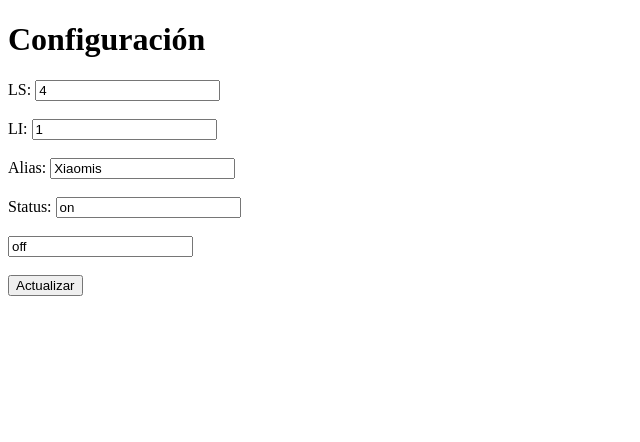
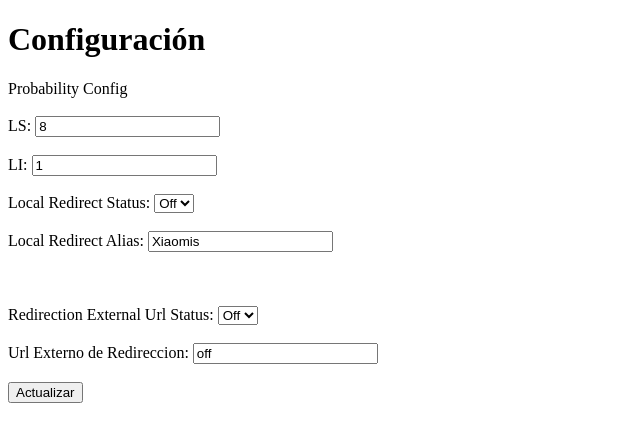
Before and after one commit to alejandro20050830/short_api, a Flask app: page / in a window 1280 px wide. Shown: the top 442 px of the page, without its empty margins (0-640 px from the left). Run offline with Flask 3, Linux system fonts and the light colour scheme.

Commit message:
Add files via upload

```diff
--- a/app.py
+++ b/app.py
@@ -1,7 +1,6 @@
 from flask import Flask, render_template, request, jsonify
 from keep_alive import *
 from flask_cors import CORS  # Importar la extensión CORS
-
 
 
 # Habilitar CORS para todos los orígenes
@@ -11,7 +10,14 @@ app = Flask(__name__)
 CORS(app)
 
 # Parámetros de configuración iniciales
-config = {"LS": "4", "LI": "1", "alias": "Xiaomis", "status": "on","redirect_dev_url":"off"}
+config = {
+    "LS": "8",
+    "LI": "1",
+    "alias": "Xiaomis",
+    "status": "off",
+    "redirect_dev_url": "off",
+    "redirection_url": "off",
+}
 
 
 @app.route("/")
@@ -27,6 +33,7 @@ def update_config():
     config["alias"] = request.form.get("alias")
     config["status"] = request.form.get("status")
     config["redirect_dev_url"] = request.form.get("redirect_dev_url")
+    config["redirection_url"] = request.form.get("redirection_url")
 
     return "Configuración actualizada", 200
 
--- a/templates/config.html
+++ b/templates/config.html
@@ -8,18 +8,34 @@
 <body>
     <h1>Configuración</h1>
     <form action="/update" method="POST">
+        <label for="info">Probability Config</label>
+        <br><br>
         <label for="LS">LS:</label>
         <input type="text" id="LS" name="LS" value="{{ config.LS }}"><br><br>
 
         <label for="LI">LI:</label>
         <input type="text" id="LI" name="LI" value="{{ config.LI }}"><br><br>
 
-        <label for="alias">Alias:</label>
+        <label for="status">Local Redirect  Status:</label>
+
+        <select id="status" name="status">
+          <option value="on" {% if config.status == "on" %}selected{% endif %}>On</option>
+          <option value="off" {% if config.status == "off" %}selected{% endif %}>Off</option>
+        </select>
+        <br><br>
+        <label for="alias">Local Redirect Alias:</label>
         <input type="text" id="alias" name="alias" value="{{ config.alias }}"><br><br>
 
-        <label for="status">Status:</label>
-        <input type="text" id="status" name="status" value="{{ config.status }}"><br><br>
-        <input type="text" id="redirect_dev_url" name="redirect_dev_url" value="{{ config.redirect_dev_url}}"><br><br>
+        <br><br>
+        <label for="redirect_dev_url" >Redirection External Url Status:</label>
+        <select id="redirect_dev_url"  name="redirect_dev_url" >
+          <option value="on" {% if config.redirect_dev_url == "on" %}selected{% endif %}>On</option>
+          <option value="off" {% if config.redirect_dev_url  == "off" %}selected{% endif %}>Off</option>
+        </select>
+        <br><br>
+
+        <label for="redirection_url">Url Externo de Redireccion:</label>
+        <input type="text" id="redirection_url" name="redirection_url" value="{{ config.redirection_url}}"><br><br>
 
         <input type="submit" value="Actualizar">
     </form>
```
